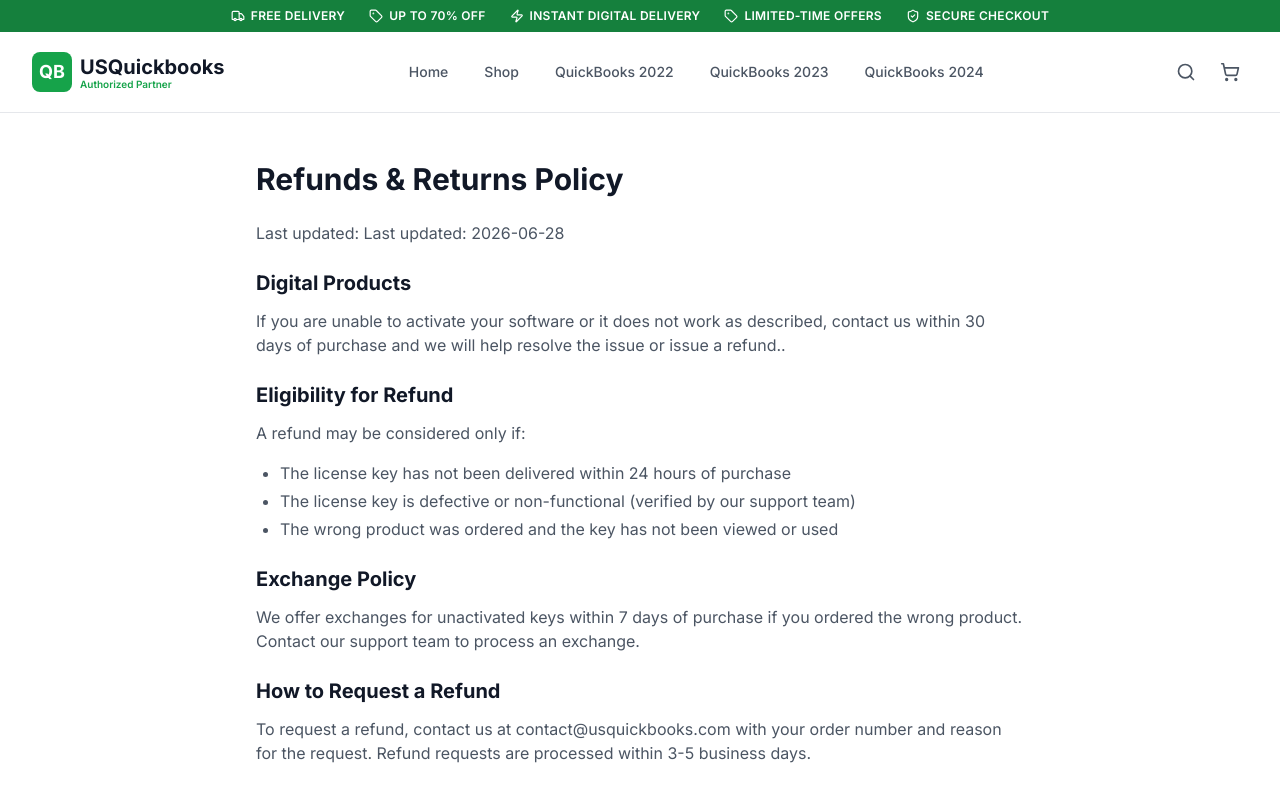
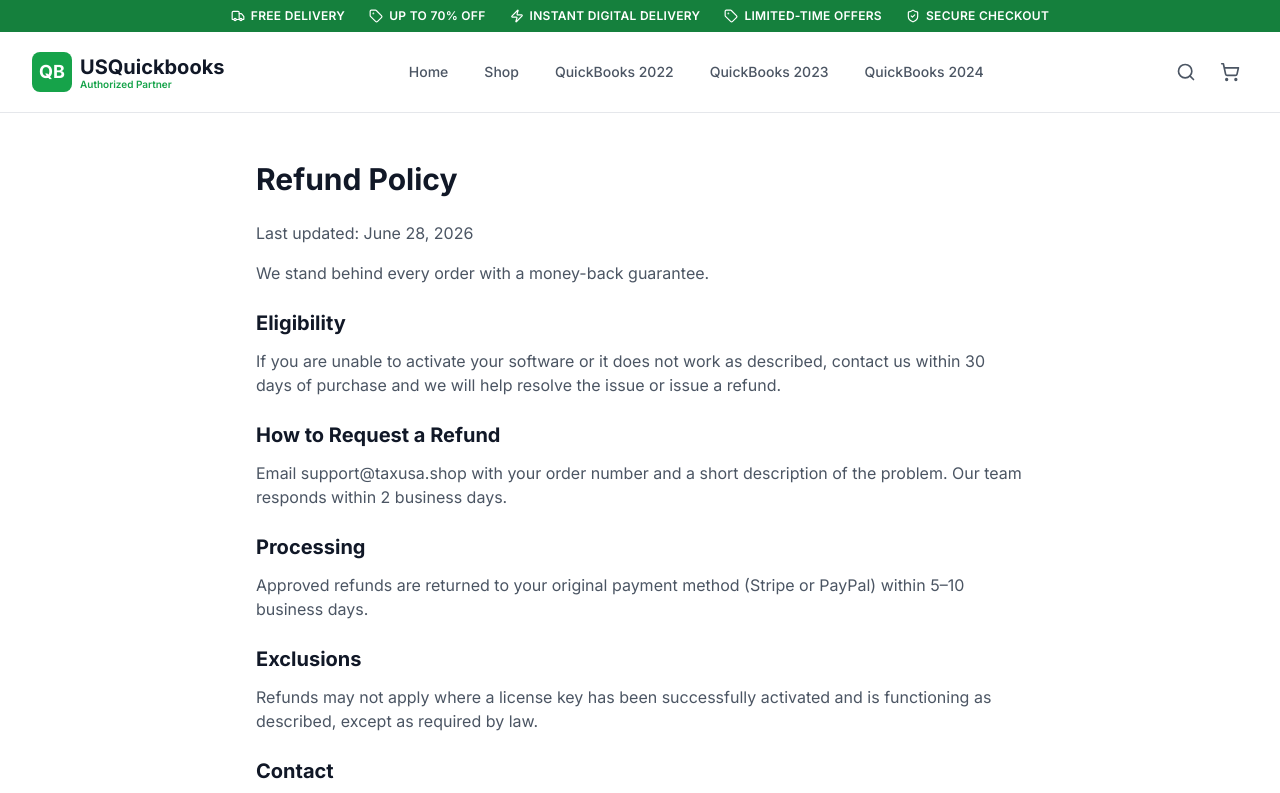
Before and after one commit to irmafiguero199/quiickbooks, a React (Vite) app in the folder quickbooks-shop/: page /refund-policy in a window 1280 px wide. Shown: the top 793 px of the page. Built offline with nearby package versions, Linux system fonts and the light colour scheme.

Commit message:
Update Refund Policy content and contact details

```diff
--- a/quickbooks-shop/src/pages/RefundPolicy.jsx
+++ b/quickbooks-shop/src/pages/RefundPolicy.jsx
@@ -3,27 +3,29 @@
 export default function RefundPolicy() {
   return (
     <>
-      <SEO title="Refund Policy" description="USQuickbooks refund and return policy." pathname="/refund-policy" />
+      <SEO title="Refund Policy" description="TaxUSA refund policy." pathname="/refund-policy" />
       <div className="container-main py-12">
         <div className="max-w-3xl mx-auto">
-          <h1 className="text-3xl font-bold text-gray-900 mb-6">Refunds & Returns Policy</h1>
+          <h1 className="text-3xl font-bold text-gray-900 mb-6">Refund Policy</h1>
           <div className="prose prose-gray max-w-none text-gray-600">
-            <p className="mb-4">Last updated: Last updated: 2026-06-28</p>
-            <h2 className="text-xl font-bold text-gray-900 mt-6 mb-3">Digital Products</h2>
-            <p className="mb-4">If you are unable to activate your software or it does not work as described, contact us within 30 days of purchase and we will help resolve the issue or issue a refund..</p>
-            <h2 className="text-xl font-bold text-gray-900 mt-6 mb-3">Eligibility for Refund</h2>
-            <p className="mb-4">A refund may be considered only if:</p>
-            <ul className="list-disc pl-6 mb-4 space-y-1">
-              <li>The license key has not been delivered within 24 hours of purchase</li>
-              <li>The license key is defective or non-functional (verified by our support team)</li>
-              <li>The wrong product was ordered and the key has not been viewed or used</li>
-            </ul>
-            <h2 className="text-xl font-bold text-gray-900 mt-6 mb-3">Exchange Policy</h2>
-            <p className="mb-4">We offer exchanges for unactivated keys within 7 days of purchase if you ordered the wrong product. Contact our support team to process an exchange.</p>
+            <p className="mb-4">Last updated: June 28, 2026</p>
+
+            <p className="mb-4">We stand behind every order with a money-back guarantee.</p>
+
+            <h2 className="text-xl font-bold text-gray-900 mt-6 mb-3">Eligibility</h2>
+            <p className="mb-4">If you are unable to activate your software or it does not work as described, contact us within 30 days of purchase and we will help resolve the issue or issue a refund.</p>
+
             <h2 className="text-xl font-bold text-gray-900 mt-6 mb-3">How to Request a Refund</h2>
-            <p className="mb-4">To request a refund, contact us at contact@usquickbooks.com with your order number and reason for the request. Refund requests are processed within 3-5 business days.</p>
-            <h2 className="text-xl font-bold text-gray-900 mt-6 mb-3">Chargebacks</h2>
-            <p>Initiating a chargeback without contacting us first may result in permanent suspension of your account and blacklisting of your license keys.</p>
+            <p className="mb-4">Email support@taxusa.shop with your order number and a short description of the problem. Our team responds within 2 business days.</p>
+
+            <h2 className="text-xl font-bold text-gray-900 mt-6 mb-3">Processing</h2>
+            <p className="mb-4">Approved refunds are returned to your original payment method (Stripe or PayPal) within 5–10 business days.</p>
+
+            <h2 className="text-xl font-bold text-gray-900 mt-6 mb-3">Exclusions</h2>
+            <p className="mb-4">Refunds may not apply where a license key has been successfully activated and is functioning as described, except as required by law.</p>
+
+            <h2 className="text-xl font-bold text-gray-900 mt-6 mb-3">Contact</h2>
+            <p>Questions? Email support@taxusa.shop.</p>
           </div>
         </div>
       </div>
```
